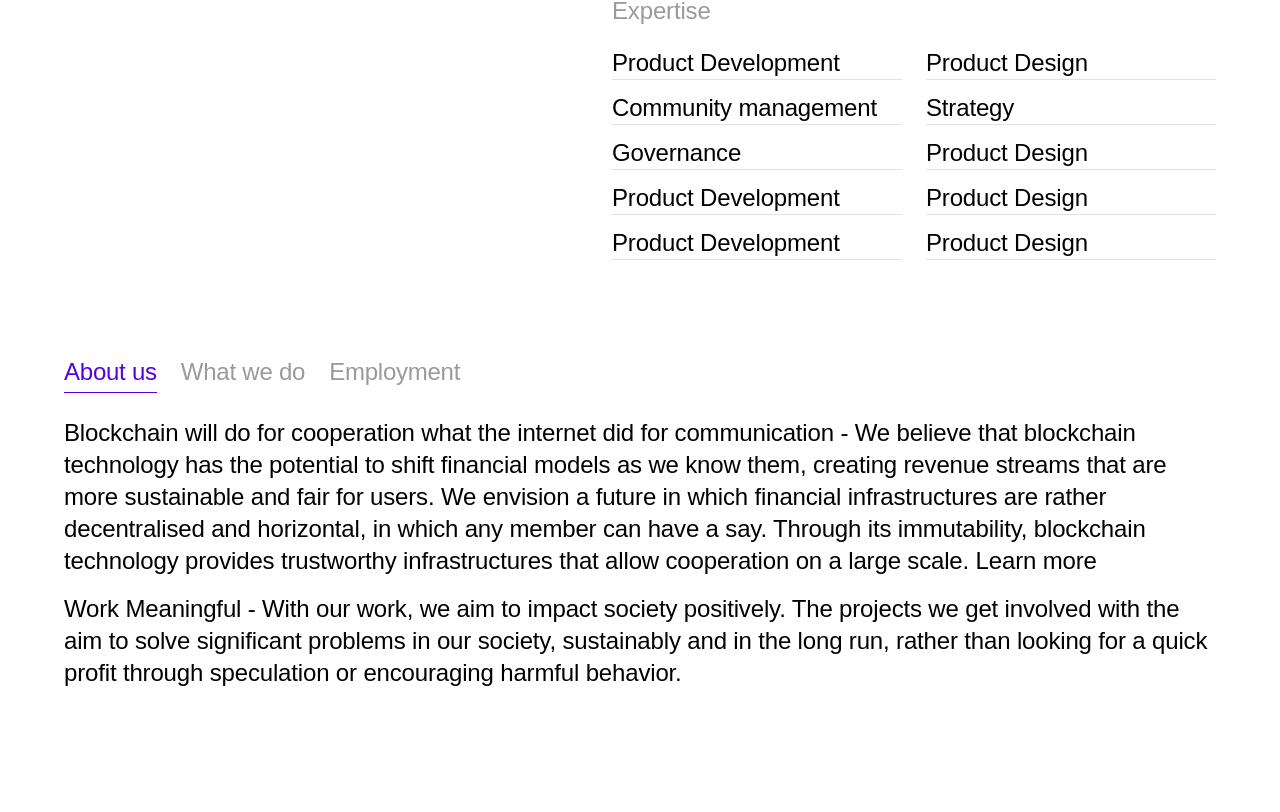
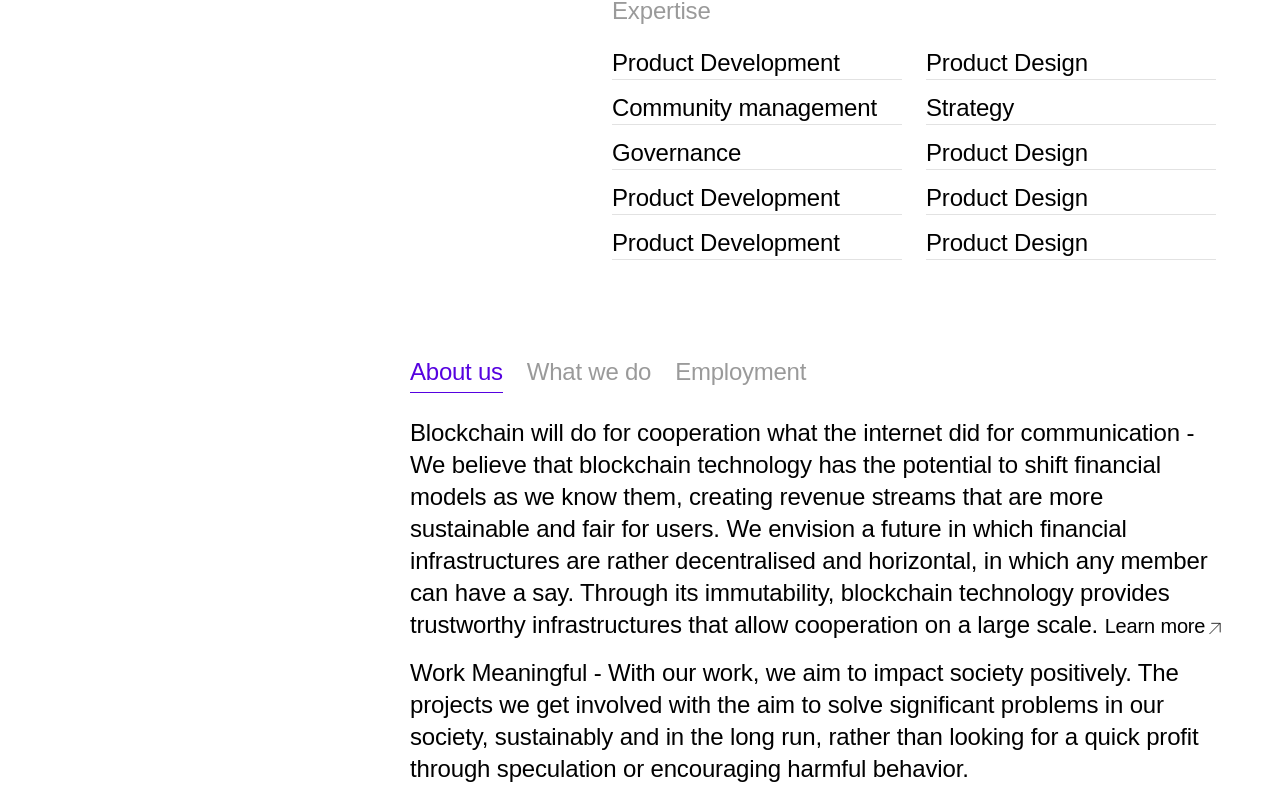
Before and after one commit to TheGymRwanda/zzz-unit8, a Next.js app: page / in a window 1280 px wide. Shown: the part 968-1780 px from the top of the page. Before the commit the page ends 1657 px from the top, so only its background shows below. Built offline with nearby package versions, Linux system fonts and the light colour scheme; a web font is replaced by a local one.

Commit message:
feat: created about us for desktop breakpoint with animations

```diff
--- a/components/sections/AboutUs.jsx
+++ b/components/sections/AboutUs.jsx
@@ -1,5 +1,6 @@
 import Image from "next/image";
 import { useState } from "react";
+import CustomLink from "../ui/CustomLink";
 import { data } from "/utils/aboutUsData";
 
 export default function AboutUs() {
@@ -17,21 +18,40 @@ export default function AboutUs() {
                     return (
                         <div className="grid gap-4" key={index}>
                             <div
-                                className="flex items-center justify-between border-b cursor-pointer border-b-black tracking-hug"
+                                className={`flex items-center justify-between border-b cursor-pointer border-b-black -tracking-hug ${
+                                    selectedDiv === index && "text-primary-300 border-b-primary-300"
+                                }`}
                                 onClick={() => changeVisibility(index)}
                             >
                                 {title}
-                                <Image
-                                    src="/assets/icons/down_arrow.svg"
-                                    width={15}
-                                    height={15}
-                                    alt="Down arrow"
+
+                                {/*  Dev decided to use an SVG because they want to change the color dynamically */}
+                                <svg
+                                    width="16"
+                                    height="17"
+                                    viewBox="0 0 16 17"
+                                    fill="none"
+                                    xmlns="http://www.w3.org/2000/svg"
                                     className={`duration-300 ${
                                         selectedDiv === index
-                                            ? "rotate-180"
+                                            ? "rotate-180 text-primary-300"
                                             : "rotate-0"
                                     }`}
-                                />
+                                >
+                                    <path
+                                        d="M13.9365 9.21997L7.4518 15.7047L0.967072 9.21997"
+                                        stroke="currentColor"
+                                        strokeWidth="1.5"
+                                    />
+                                    <line
+                                        x1="7.44336"
+                                        y1="15.7045"
+                                        x2="7.44336"
+                                        y2="0.141126"
+                                        stroke="currentColor"
+                                        strokeWidth="1.5"
+                                    />
+                                </svg>
                             </div>
                             <div
                                 className={`gap-6 ${
@@ -45,20 +65,22 @@ export default function AboutUs() {
                     );
                 })}
             </div>
-            <div className="md:grid gap-6 mb-6.6 hidden w-full text-2xl">
-                <div className="flex gap-6 text-muted-300 tracking-hug">
+            <div className="md:grid gap-6 mb-6.6 hidden w-full text-2xl xl:w-50 xl:float-right">
+                <div className="flex gap-6 text-muted-300 -tracking-hug">
                     {data.map((el, index) => {
                         return (
-                            <span
-                                className={` transition-all duration-500 pb-1 ${
-                                    selectedDiv === index &&
-                                    "border-b border-b-primary-300 text-primary-300 "
+                            // <>{index}</>
+                            <div
+                                className={` transition duration-500 pb-1 cursor-pointer ${
+                                    selectedDiv == index
+                                        ? "border-b-1.5 border-b-primary-300 text-primary-300 "
+                                        : " "
                                 }`}
                                 key={index}
-                                onClick={() => changeVisibility(index)}
+                                onClick={() => setSelectedDiv(index)}
                             >
                                 {el.title}
-                            </span>
+                            </div>
                         );
                     })}
                 </div>
@@ -67,14 +89,21 @@ export default function AboutUs() {
                         return (
                             <div
                                 key={index}
-                                className={`absolute grid gap-4 transition-all duration-500 ${
+                                className={`absolute grid gap-4 transition duration-500 ${
                                     selectedDiv === index
-                                        ? "text-black/100"
-                                        : "text-black/0"
+                                        ? "text-black/100 relative"
+                                        : "text-black/0 select-none"
                                 }`}
                             >
-                                <p>{el.paragraphs[0]}</p>
-                                <p>{el.paragraphs[1] || " "}</p>
+                                <div>
+                                    {el.paragraphs[0]}{" "}
+                                    <CustomLink
+                                        link={el.link}
+                                        text="Learn more"
+                                        style="text-2xl"
+                                    />
+                                </div>
+                                <div>{el.paragraphs[1] || " "}</div>
                             </div>
                         );
                     })}
--- a/tailwind.config.js
+++ b/tailwind.config.js
@@ -56,7 +56,7 @@ module.exports = {
             },
             letterSpacing: {
                 0.01: "0.01rem",
-        'hug': '-0.015rem'
+                hug: "0.015rem",
             },
             screens: {
                 ssm: "25rem",
@@ -65,6 +65,9 @@ module.exports = {
                 11.2: "4.8125rem",
                 33: "8.25rem",
             },
+            borderWidth: {
+                1.5: "1.5px",
+            },
         },
     },
     plugins: [],
--- a/utils/aboutUsData.js
+++ b/utils/aboutUsData.js
@@ -2,21 +2,24 @@ export const data = [
     {
         title: "About us",
         paragraphs: [
-            "Blockchain will do for cooperation what the internet did for communication - We believe that blockchain technology has the potential to shift financial models as we know them, creating revenue streams that are more sustainable and fair for users. We envision a future in which financial infrastructures are rather decentralised and horizontal, in which any member can have a say. Through its immutability, blockchain technology provides trustworthy infrastructures that allow cooperation on a large scale. Learn more",
+            "Blockchain will do for cooperation what the internet did for communication - We believe that blockchain technology has the potential to shift financial models as we know them, creating revenue streams that are more sustainable and fair for users. We envision a future in which financial infrastructures are rather decentralised and horizontal, in which any member can have a say. Through its immutability, blockchain technology provides trustworthy infrastructures that allow cooperation on a large scale.",
             "Work Meaningful - With our work, we aim to impact society positively. The projects we get involved with the aim to solve significant problems in our society, sustainably and in the long run, rather than looking for a quick profit through speculation or encouraging harmful behavior.",
         ],
+        link:"/about",
     },
     {
         title: "What we do",
         paragraphs: [
-            "Blockchain will do for cooperation what the internet did for communication - We believe that blockchain technology has the potential to shift financial models as we know them, creating revenue streams that are more sustainable and fair for users. We envision a future in which financial infrastructures are rather decentralised and horizontal, in which any member can have a say. Through its immutability, blockchain technology provides trustworthy infrastructures that allow cooperation on a large scale. Learn more",
+            "Blockchain will do for cooperation what the internet did for communication - We believe that blockchain technology has the potential to shift financial models as we know them, creating revenue streams that are more sustainable and fair for users. We envision a future in which financial infrastructures are rather decentralised and horizontal, in which any member can have a say. Through its immutability, blockchain technology provides trustworthy infrastructures that allow cooperation on a large scale.",
             "Work Meaningful - With our work, we aim to impact society positively. The projects we get involved with the aim to solve significant problems in our society, sustainably and in the long run, rather than looking for a quick profit through speculation or encouraging harmful behavior.",
         ],
+        link:"/about",
     },
     {
         title: "Employment",
         paragraphs: [
-            "Blockchain will do for cooperation what the internet did for communication - We believe that blockchain technology has the potential to shift financial models as we know them, creating revenue streams that are more sustainable and fair for users. We envision a future in which financial infrastructures are rather decentralised and horizontal, in which any member can have a say. Through its immutability, blockchain technology provides trustworthy infrastructures that allow cooperation on a large scale. Learn more",
+            "Blockchain will do for cooperation what the internet did for communication - We believe that blockchain technology has the potential to shift financial models as we know them, creating revenue streams that are more sustainable and fair for users. We envision a future in which financial infrastructures are rather decentralised and horizontal, in which any member can have a say. Through its immutability, blockchain technology provides trustworthy infrastructures that allow cooperation on a large scale.",
         ],
+        link:"/about",
     },
 ];
```
Also changed, not shown: public/assets/icons/down_arrow.svg. Lines whose indentation alone changed are shown as unchanged.
